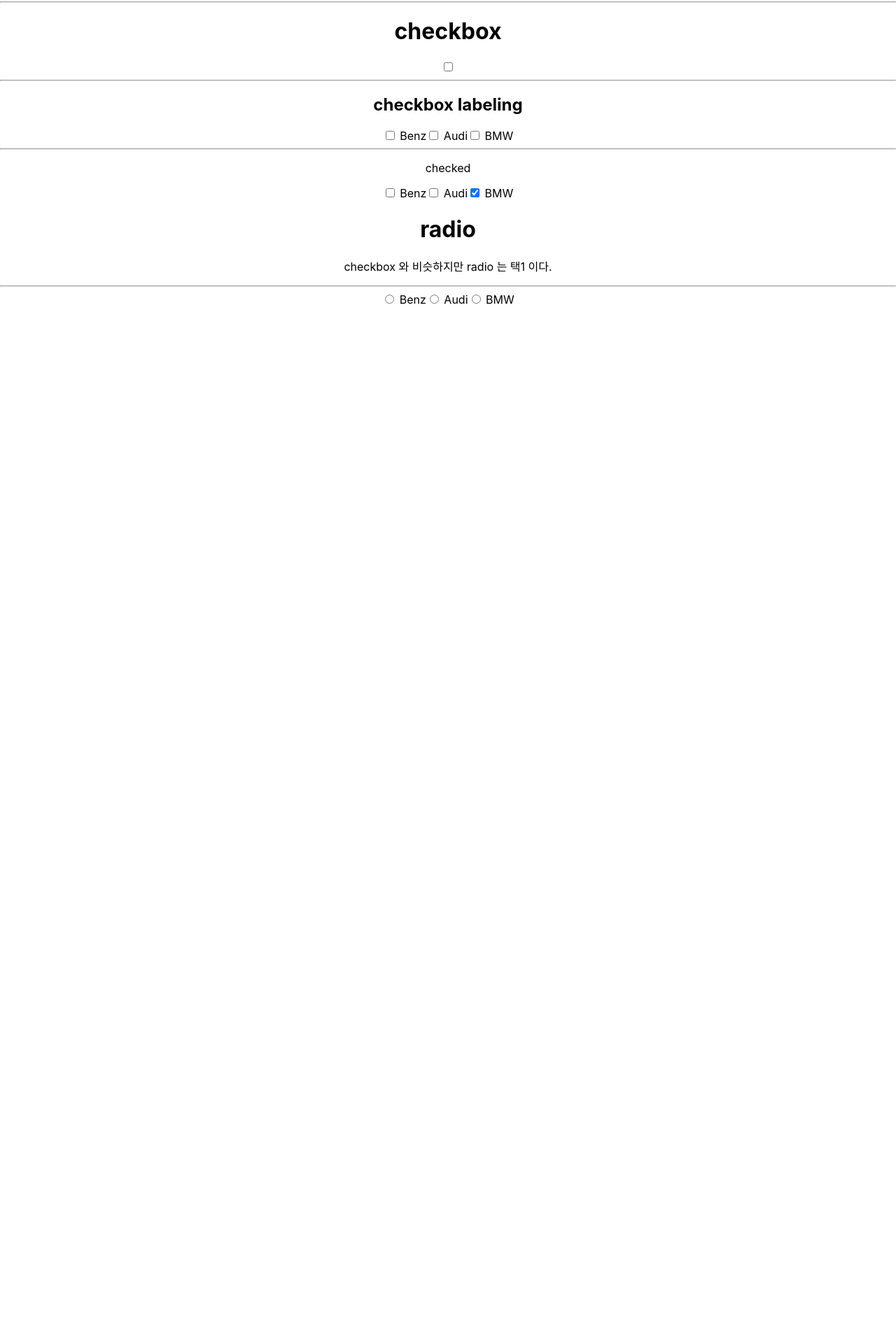
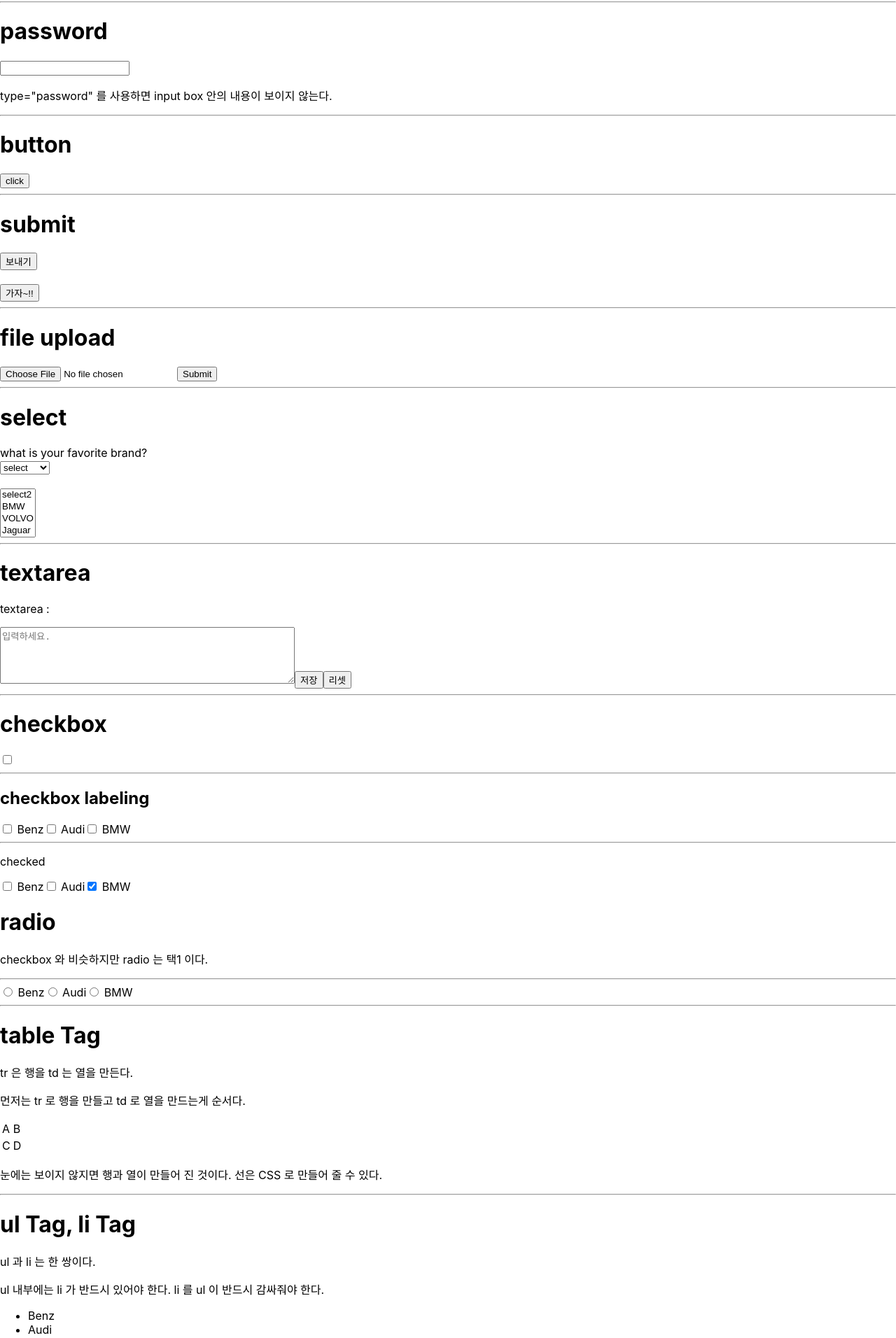
Before and after one commit to bigveloper/react_ToDoList, a React (Create React App) app: page / in a window 1280 px wide. Shown: the part 877-2789 px from the top of the page at 70% size. Before the commit the page ends 1315 px from the top, so only its background shows below. Built offline with nearby package versions, Linux system fonts and the light colour scheme.

Commit message:
input select, type=submit, reset, button, password...

```diff
--- a/src/App.js
+++ b/src/App.js
@@ -1,5 +1,4 @@
 import { useState } from 'react';
-import './App.css';
 
 // Component
 function App() {
@@ -91,6 +90,56 @@ function App() {
             <input type="text" placeHolder="사용불가" disabled />
             <p>이렇게도 응용을 해본다.</p>
             <hr />
+            <h1>password</h1>
+            <input type="password" />
+            <p>type="password" 를 사용하면 input box 안의 내용이 보이지 않는다.</p>
+            <hr />
+            <h1>button</h1>
+            <input type="button" value="click" onClick={() => alert('Hello React')} />
+            <hr />
+            <h1>submit</h1>
+            <input type="submit" value="보내기" onClick={() => alert('서버로 전송 하였습니다.')} />
+            <br />
+            <br />
+            <form action="http://www.ulalalab.com">
+                <input type="submit" value="가자~!!" />
+            </form>
+            <hr />
+            <h1>file upload</h1>
+            <form action="http://localhost/upload.php" method="php" enctype="multipart/form-data">
+                <input type="file" name="selected=file" />
+                <input type="submit" />
+            </form>
+            <hr />
+            <h1>select</h1>
+            what is your favorite brand?
+            <form>
+                <select name="car">
+                    <option value="-">select</option>
+                    <option value="Benz">Benz</option>
+                    <option value="Audi">Audi</option>
+                    <option value="Hyundai">Hyundai</option>
+                    <option value="Kia">Kia</option>
+                </select>
+                <br />
+                <br />
+                <select name="car2" multiple>
+                    <option value="-">select2</option>
+                    <option value="BMW">BMW</option>
+                    <option value="VOLVO">VOLVO</option>
+                    <option value="Jaguar">Jaguar</option>
+                    <option value="GM">GM</option>
+                </select>
+            </form>
+            <hr />
+            <h1>textarea</h1>
+            <form action="http://ulalalab.com">
+                <p>textarea : </p>
+                <textarea cols="50" rows="5" placeholder="입력하세요."></textarea>
+                <input type="reset" value="저장" onClick={() => alert('사실은 reset 이었다.')} />
+                <input type="submit" value="리셋" onClick={() => alert('사실은 이동 할거다.')} />
+            </form>
+            <hr />
             <h1>checkbox</h1>
             <input type="checkbox" />
             <hr />
@@ -127,6 +176,39 @@ function App() {
             <label>
                 <input type="radio" name="car" /> BMW
             </label>
+            <hr />
+            <h1>table Tag</h1>
+            <p> tr 은 행을 td 는 열을 만든다.</p>
+            <p> 먼저는 tr 로 행을 만들고 td 로 열을 만드는게 순서다.</p>
+            <table>
+                <tr>
+                    <td>A</td>
+                    <td>B</td>
+                </tr>
+                <tr>
+                    <td>C</td>
+                    <td>D</td>
+                </tr>
+            </table>
+            <p> 눈에는 보이지 않지면 행과 열이 만들어 진 것이다. 선은 CSS 로 만들어 줄 수 있다.</p>
+            <hr />
+            <h1>ul Tag, li Tag</h1>
+            <p>ul 과 li 는 한 쌍이다.</p>
+            <p>ul 내부에는 li 가 반드시 있어야 한다. li 를 ul 이 반드시 감싸줘야 한다.</p>
+            <ul>
+                <li>Benz</li>
+                <li>Audi</li>
+                <li>Bmw</li>
+                <li>Hyundai</li>
+                <li>Kia</li>
+            </ul>
+            <hr />
+            <br />
+            <br />
+            <br />
+            <br />
+            <br />
+            <br />
         </div>
     );
 }
```
